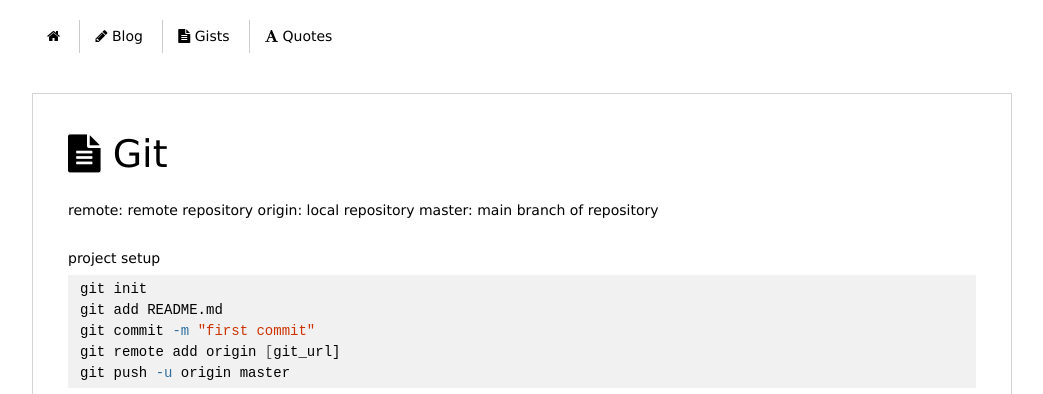
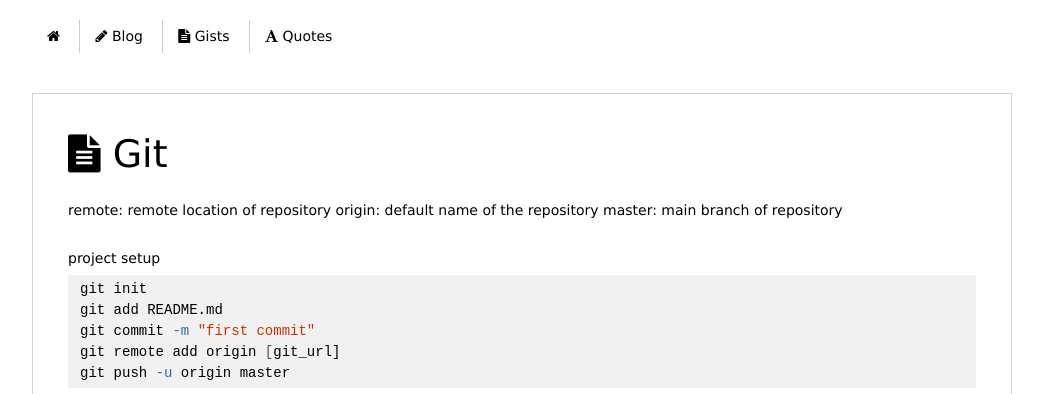
Before and after one commit to imantung/imantung.github.io, a Jekyll site: the page built from gist/techstacks/git.md, in a window 1280 px wide. Shown: the top 394 px of the page, without its empty margins (118-1161 px from the left). Built offline with Jekyll 4.4.1, drawn with Linux system fonts in a browser that asks for light colours; nearby versions of some CDN libraries.

Commit message:
[iman] update content

```diff
--- a/gist/techstacks/git.md
+++ b/gist/techstacks/git.md
@@ -3,8 +3,8 @@ layout: gist
 title: Git
 ---
 
-remote: remote repository
-origin: local repository
+remote: remote location of repository
+origin: default name of the repository
 master: main branch of repository
 
 project setup
```
